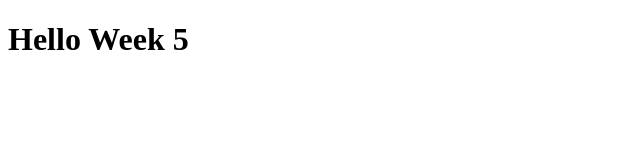
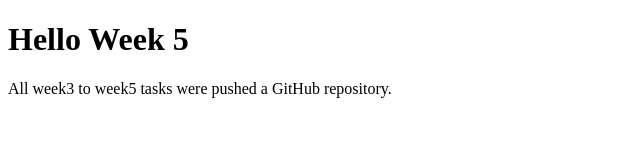
Before and after one commit to MuibatToyin5/Assignments, a plain HTML site: page index.html in a window 1280 px wide. Shown: the whole page, without its empty margins (0-640 px from the left). Drawn offline with Linux system fonts and the light colour scheme.

```diff
--- a/index.html
+++ b/index.html
@@ -8,5 +8,6 @@
 </head>
 <body>
     <h1>Hello Week 5</h1>
+    <p>All week3 to week5 tasks were pushed a GitHub repository.</p>
 </body>
 </html>
```
Also changed, not shown: index.js (deleted), 1 other file.
